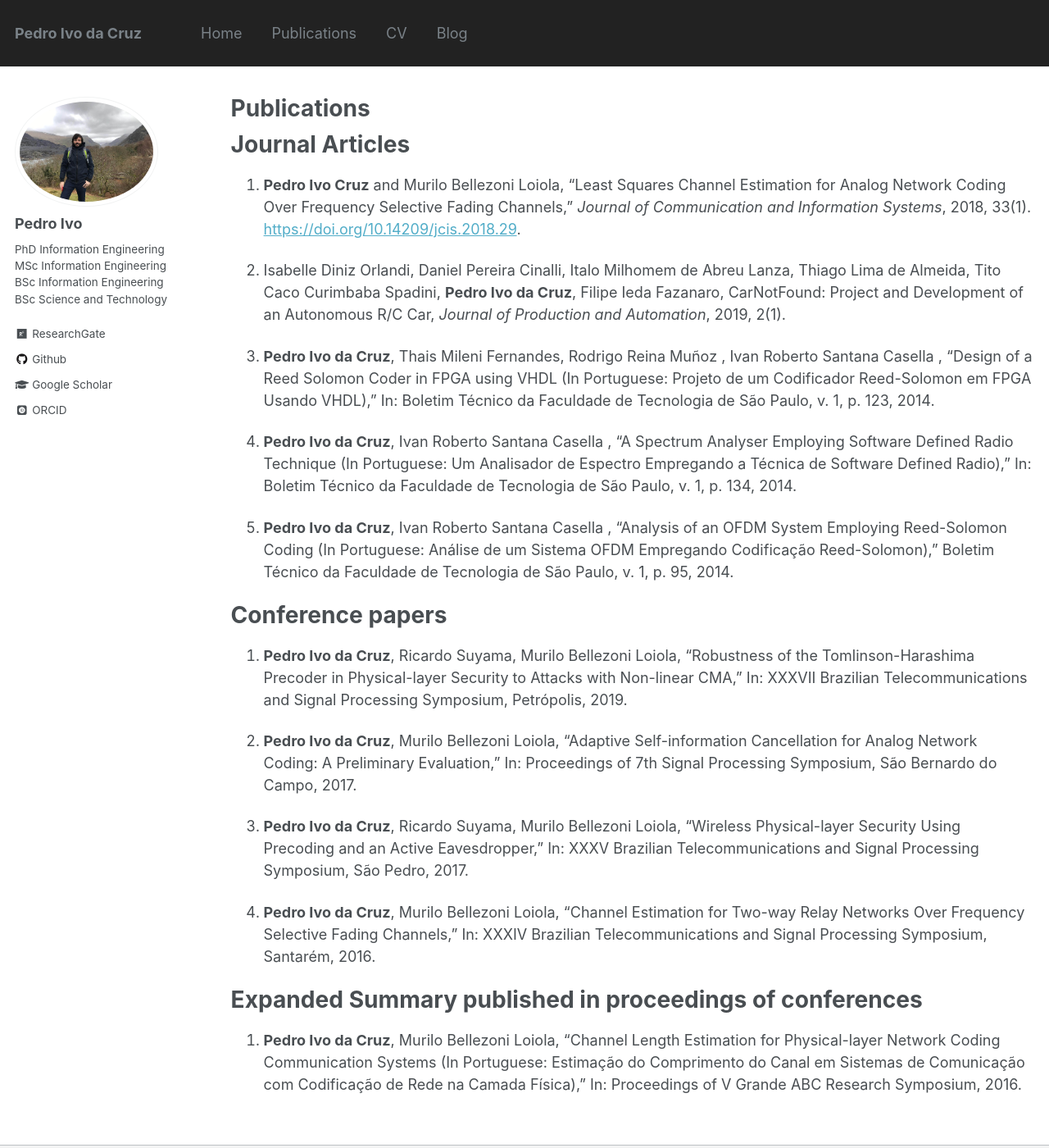
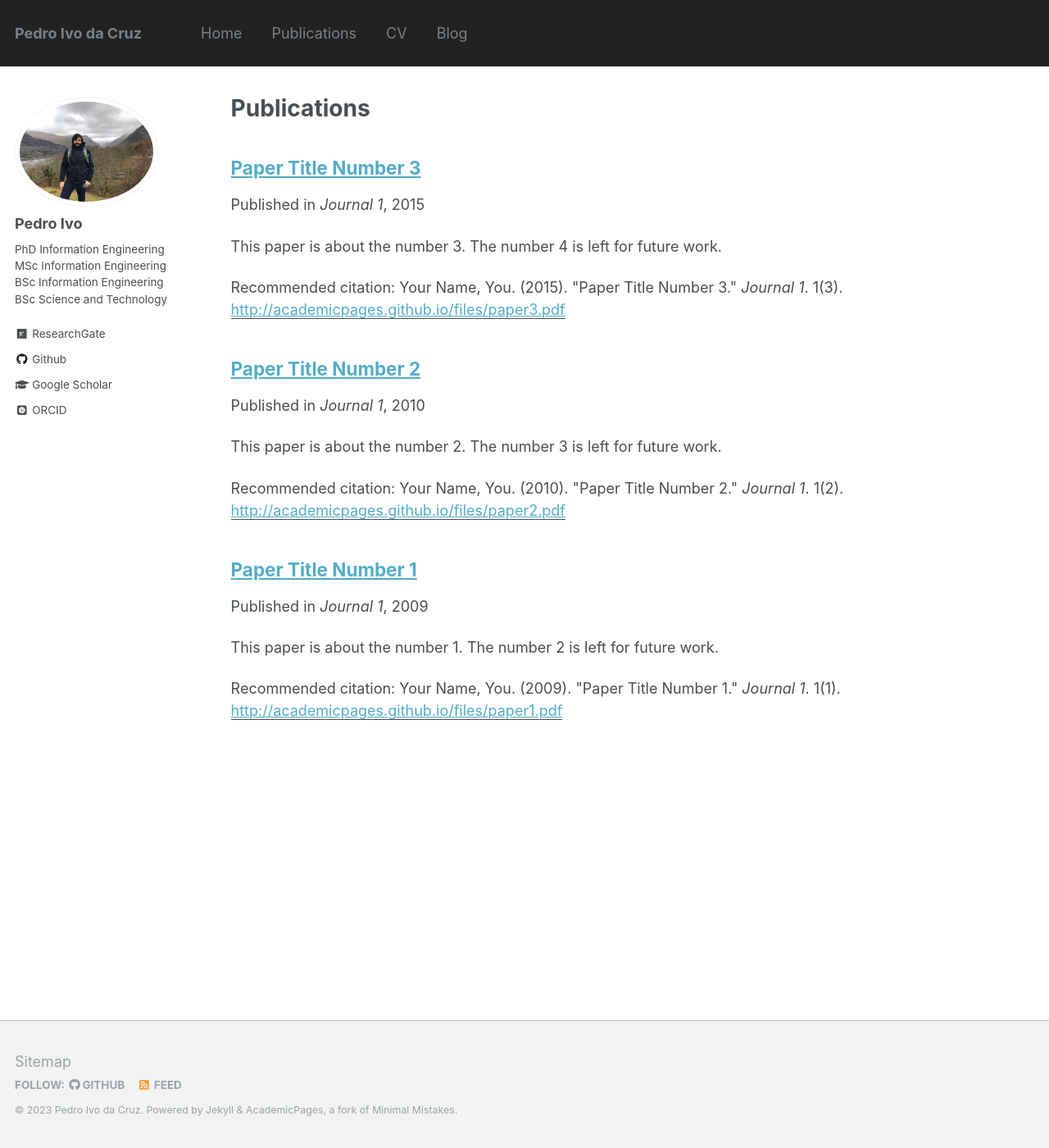
Before and after one commit to pedroidc/pedroidc.github.io, a Jekyll site: the page built from _pages/publications.md, in a window 1280 px wide and 1400 px high. Shown: the whole window at 82% size. Built offline with Jekyll 4.4.1, drawn with Linux system fonts in a browser that asks for light colours; some web fonts are replaced.

Commit message:
Reverting Publications to the original template

```diff
--- a/_pages/publications.md
+++ b/_pages/publications.md
@@ -8,13 +8,14 @@ author_profile: true
 {% if author.googlescholar %}
   You can also find my articles on <u><a href="{{author.googlescholar}}">my Google Scholar profile</a>.</u>
 {% endif %}
-<!--
+
 {% include base_path %}
 
 {% for post in site.publications reversed %}
   {% include archive-single.html %}
-{% endfor %} -->
+{% endfor %}
 
+<!--
 # Journal Articles
 1. **Pedro Ivo Cruz** and Murilo Bellezoni Loiola, "Least Squares Channel Estimation for Analog Network Coding Over Frequency Selective Fading Channels," _Journal of Communication and Information Systems_, 2018, 33(1). [https://doi.org/10.14209/jcis.2018.29](https://doi.org/10.14209/jcis.2018.29).
 
@@ -37,3 +38,4 @@ author_profile: true
 
 # Expanded Summary published in proceedings of conferences
 1.	**Pedro Ivo da Cruz**, Murilo Bellezoni Loiola, “Channel Length Estimation for Physical-layer Network Coding Communication Systems (In Portuguese: Estimação do Comprimento do Canal em Sistemas de Comunicação com Codificação de Rede na Camada Física),” In: Proceedings of V Grande ABC Research Symposium, 2016.
+-->
```
